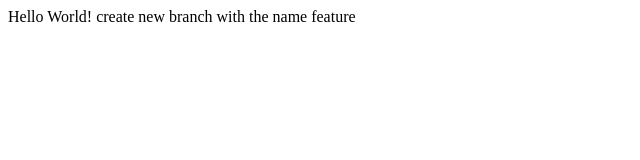
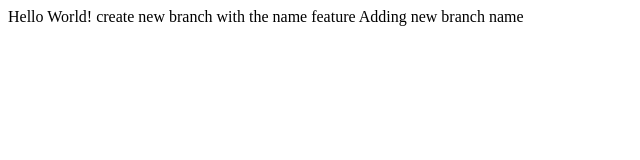
Before and after one commit to subhashini33/lecture1, a plain HTML site: page index.html in a window 1280 px wide. Shown: the whole page, without its empty margins (0-640 px from the left). Drawn offline with Linux system fonts and the light colour scheme.

Commit message:
add feature branch

```diff
--- a/index.html
+++ b/index.html
@@ -5,5 +5,6 @@
     <body>
     Hello World!
         create new branch with the name feature
+        Adding new branch name
     </body>
 </html>
```
